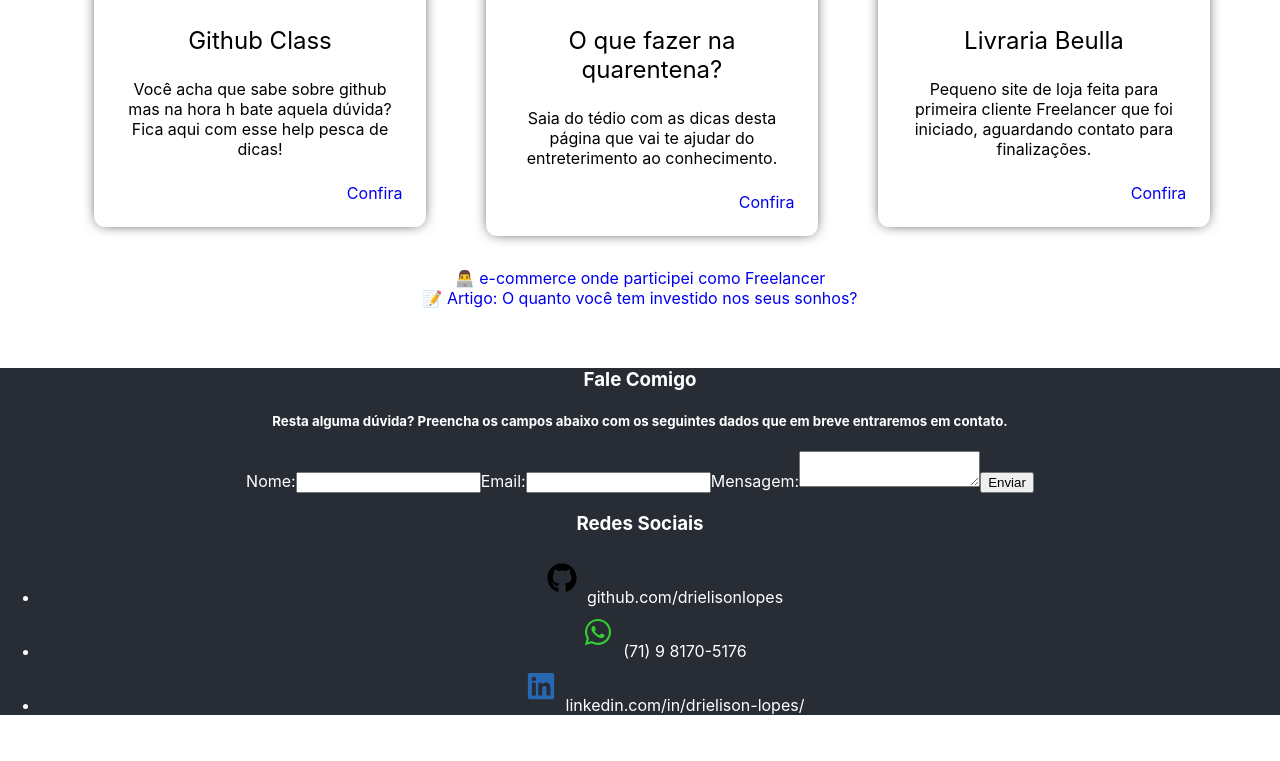
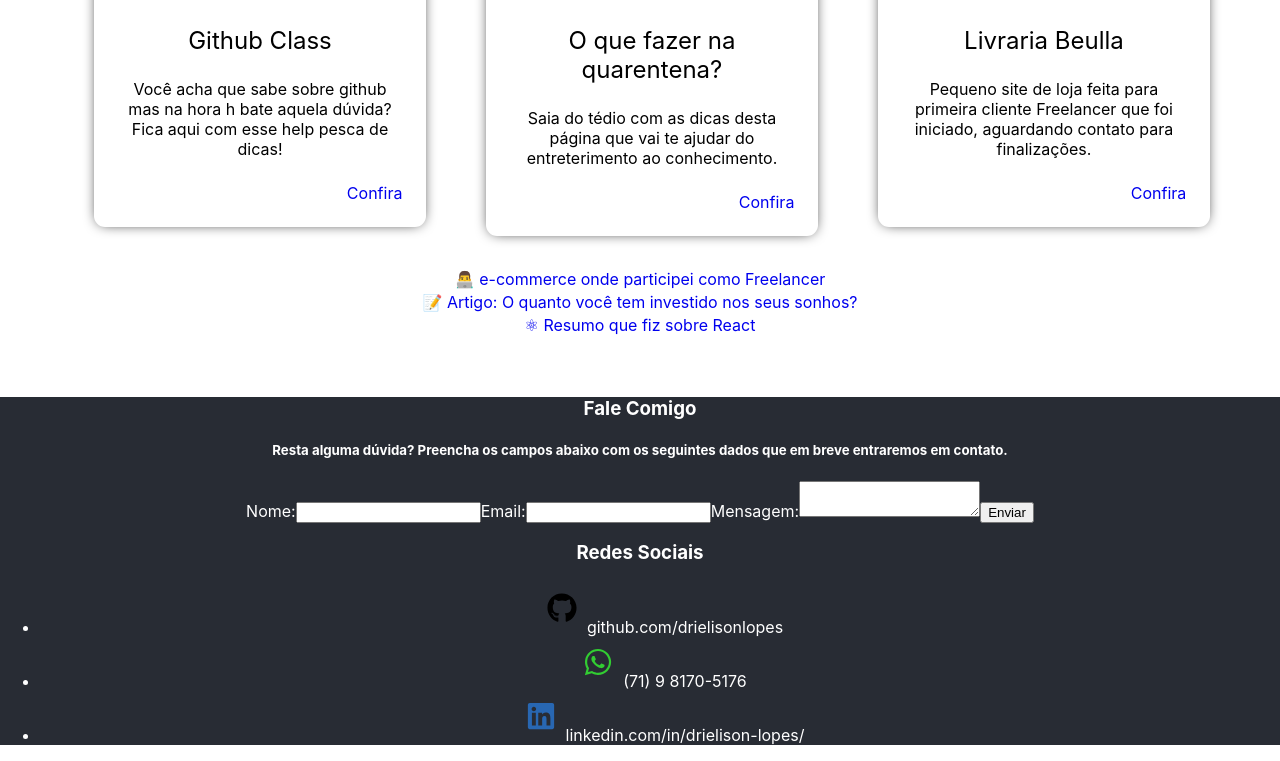
Before and after one commit to DrielisonLopes/portifolio-React, a React (Create React App) app: page / in a window 1280 px wide. Shown: the part 1882-2643 px from the top of the page. Before the commit the page ends 2613 px from the top, so only its background shows below. Built offline with nearby package versions, Linux system fonts and the light colour scheme.

Commit message:
ajustes readme

```diff
--- a/src/components/projects/Projetos.js
+++ b/src/components/projects/Projetos.js
@@ -188,8 +188,11 @@ export default () => {
                             </div>
 
                 </div>
-                    <div class="link"><a href="https://cabidenudebrecho.com.br/" target="_blank">👨‍💻 e-commerce onde participei como Freelancer</a></div>
-                    <div class="link"><a href="https://www.linkedin.com/posts/drielison-lopes_setup-investidores-sonhos-activity-6791744870865285120-3u7D" target="_blank">📝 Artigo: O quanto você tem investido nos seus sonhos?</a></div>
+                    <div class="extra-links">
+                        <div class="link"><a href="https://cabidenudebrecho.com.br/" target="_blank">👨‍💻 e-commerce onde participei como Freelancer</a></div>
+                        <div class="link"><a href="https://www.linkedin.com/posts/drielison-lopes_setup-investidores-sonhos-activity-6791744870865285120-3u7D" target="_blank">📝 Artigo: O quanto você tem investido nos seus sonhos?</a></div>
+                        <div class="link"><a href="https://www.notion.so/Resumo-React-310d3604856f4c97ac4ca66154ff29ef" target="_blank">⚛ Resumo que fiz sobre React</a></div>
+                    </div>
                 </div>
             </section>
         </>
--- a/src/components/projects/projetos.scss
+++ b/src/components/projects/projetos.scss
@@ -90,3 +90,7 @@ a:link {
     margin: 1.5rem;
     color: red;
 }
+
+.extra-links {
+    line-height: 1.45rem;
+}
```
Also changed, not shown: 2 other files (tests, documents, lock files or other folders).
